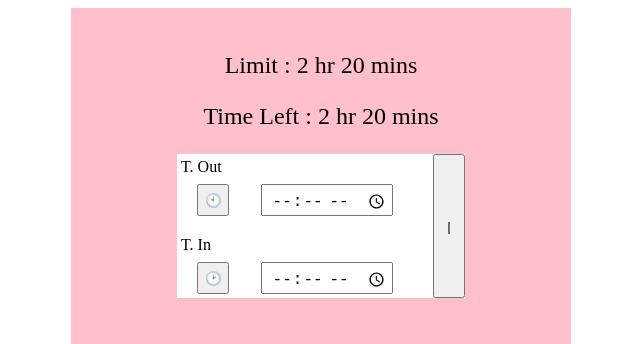
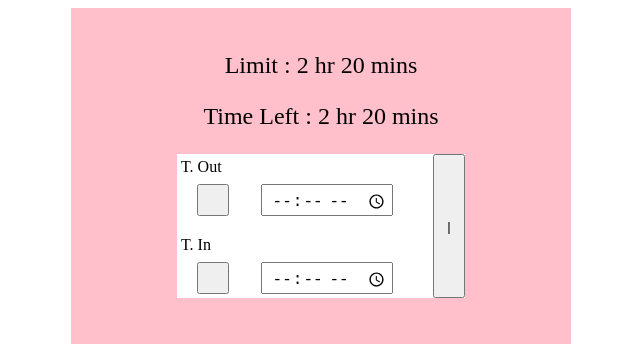
Before and after one commit to vickertan/Rest-Time, a React (Vite) app: page / in a window 1280 px wide. Shown: the top 344 px of the page, without its empty margins (319-959 px from the left). Built offline with nearby package versions, Linux system fonts and the light colour scheme.

Commit message:
Remove clock button icon

```diff
--- a/src/components/TimeForm.jsx
+++ b/src/components/TimeForm.jsx
@@ -10,7 +10,7 @@ export default function TimeForm(props) {
             <div className="time-div">
                 <label htmlFor="out-time">T. Out</label>
                 <div>
-                    <ClockButton icon="🕙" ref={outTimeRef} />
+                    <ClockButton ref={outTimeRef} />
                     <input
                         ref={outTimeRef}
                         id="out-time"
@@ -22,7 +22,7 @@ export default function TimeForm(props) {
                     T. In
                 </label>
                 <div>
-                    <ClockButton icon="🕑" ref={inTimeRef} />
+                    <ClockButton ref={inTimeRef} />
                     <input ref={inTimeRef} id="in-time" type="time" required />
                 </div>
             </div>
@@ -39,11 +39,7 @@ const ClockButton = forwardRef((props, ref) => {
         ref.current.value = curTime;
     }
 
-    return (
-        <button className="clock-button" onClick={getCurTime}>
-            {props.icon}
-        </button>
-    );
+    return <button className="clock-button" onClick={getCurTime}></button>;
 });
 
 const CalcButton = forwardRef((props, ref) => {
```
